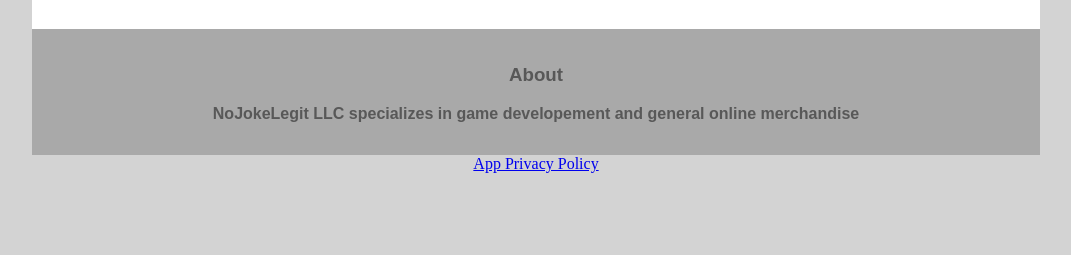
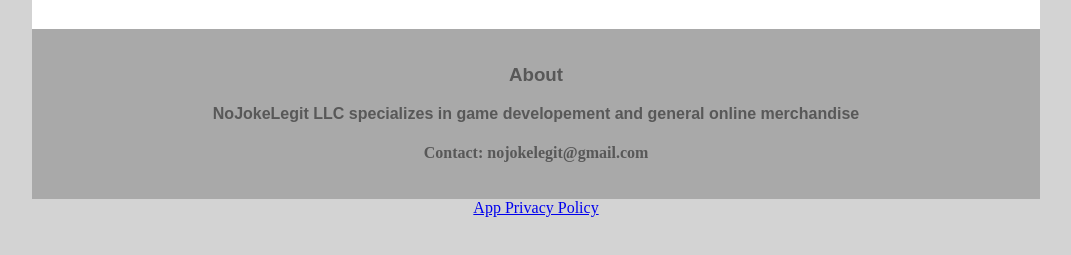
Before and after one commit to NoJokeLegit/NoJokeLegitLLC, a plain HTML site: page index.html in a window 1280 px wide. Shown: the part 413-668 px from the top of the page, without its empty margins (104-1175 px from the left). Drawn offline with Linux system fonts and the light colour scheme.

Commit message:
added email

```diff
--- a/index.html
+++ b/index.html
@@ -18,6 +18,7 @@
 		<div class="about-class">
 			<h3>About</h3>
 			<p>NoJokeLegit LLC specializes in game developement and general online merchandise</p>
+			<h4>Contact: nojokelegit@gmail.com</h4>
 		</div>
 	</div>
 	<a href="privacy.html">App Privacy Policy</a>
```
